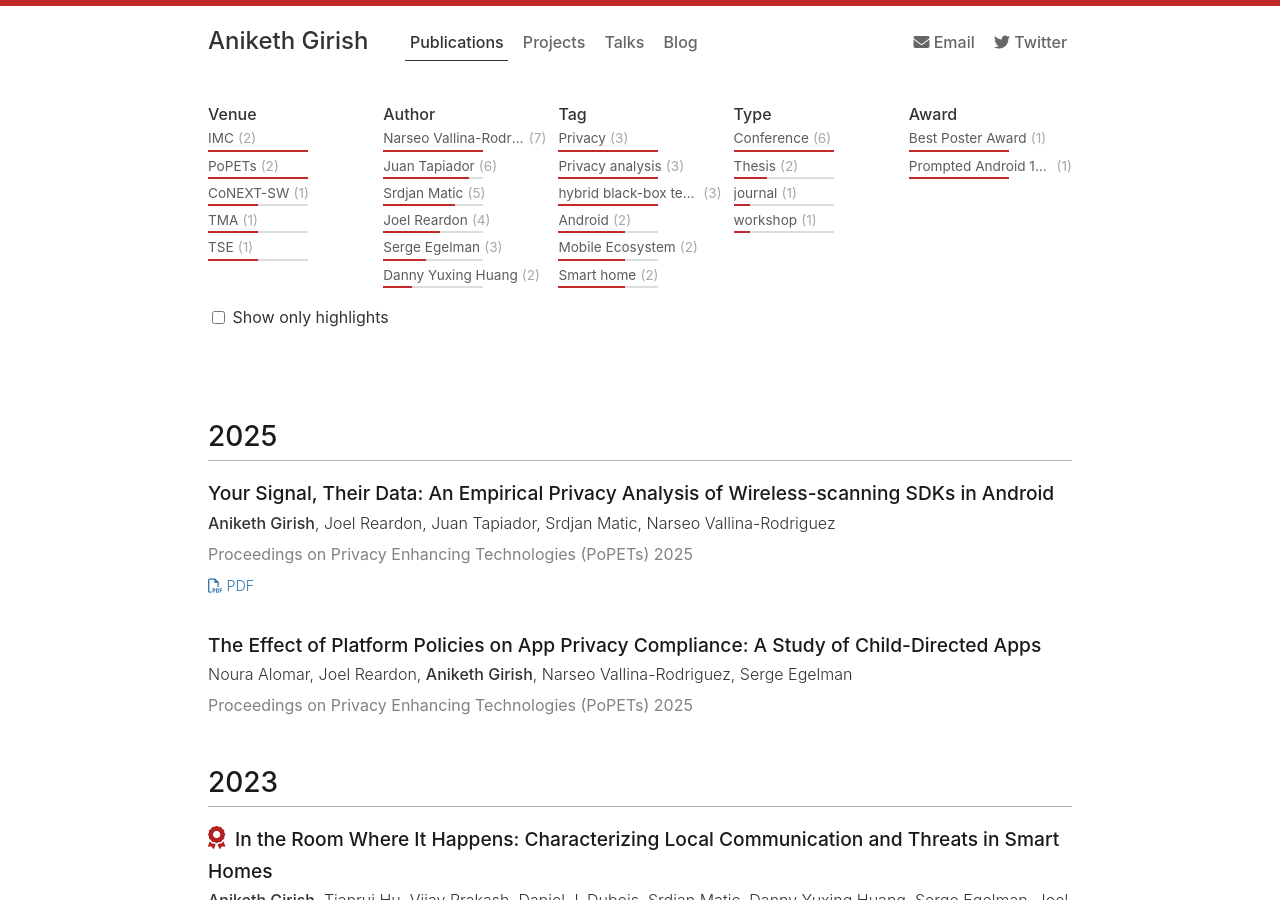
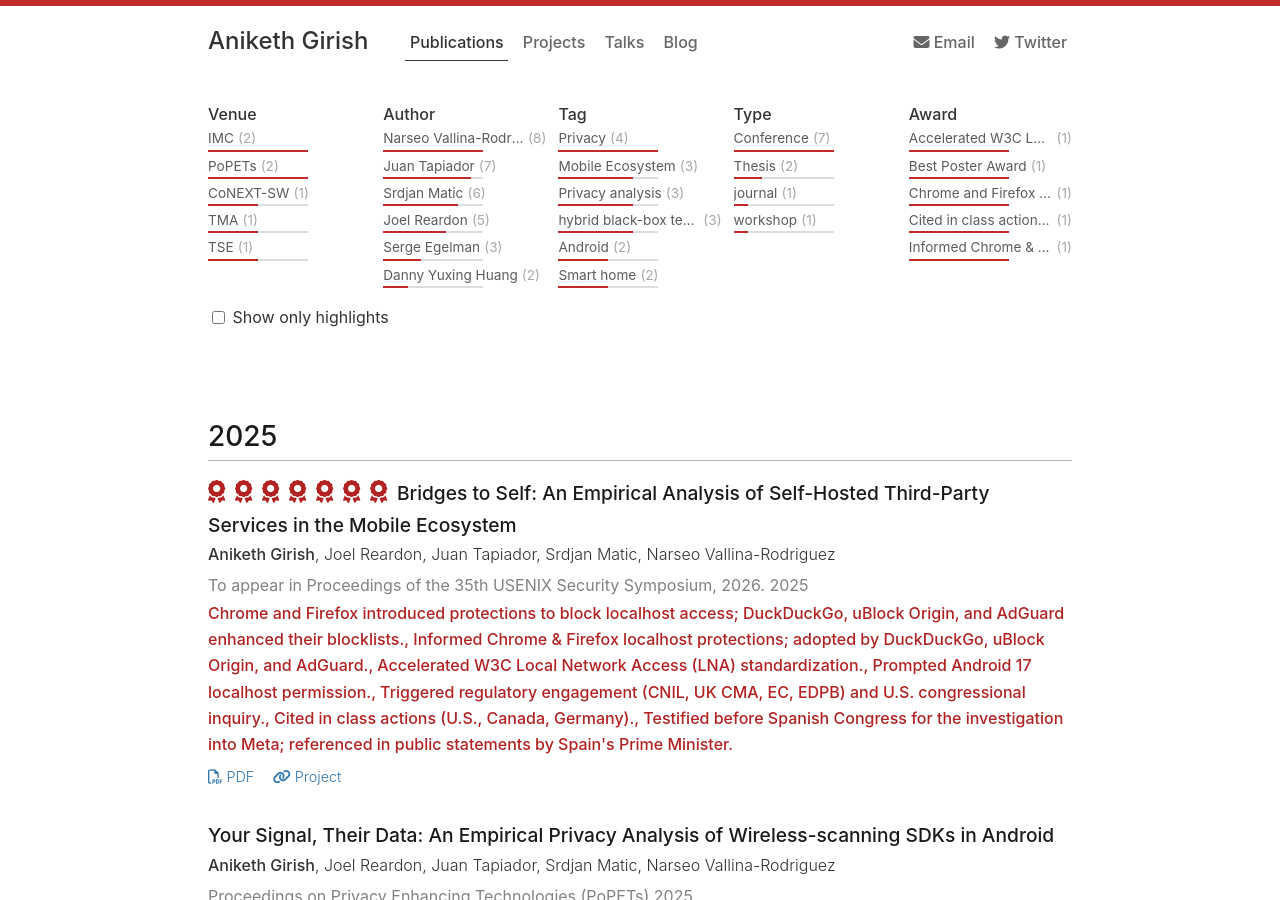
Before and after one commit to Aniketh01/aniketh01.github.io, a Jekyll site: the page built from publications.md, in a window 1280 px wide and 900 px high. Built offline with Jekyll 4.4.1, drawn with Linux system fonts in a browser that asks for light colours; nearby versions of some CDN libraries.

Commit message:
add the localhost paper

```diff
--- a/_data/publications.yml
+++ b/_data/publications.yml
@@ -1,3 +1,37 @@
+- id: bridges-to-self
+  title: "Bridges to Self: An Empirical Analysis of Self-Hosted Third-Party Services in the Mobile Ecosystem"
+  year: 2025
+  authors:
+    - Aniketh Girish
+    - Joel Reardon
+    - Juan Tapiador
+    - Srdjan Matic
+    - Narseo Vallina-Rodriguez
+  venue: To appear in Proceedings of the 35th USENIX Security Symposium, 2026.
+  venue_tags:
+    - USENIX
+  venue_url: https://www.usenix.org/conferences/usenixsecurity26
+  pdf: https://localmess.github.io/assets/bridges-to-self-localmess-usenix-security-26.pdf
+  link: https://localmess.github.io/
+  code: https://github.com/localmess/localhost-abuse
+  highlight: true
+  awards:
+    - Chrome and Firefox introduced protections to block localhost access; DuckDuckGo, uBlock Origin, and AdGuard enhanced their blocklists.
+    - Informed Chrome & Firefox localhost protections; adopted by DuckDuckGo, uBlock Origin, and AdGuard.
+    - Accelerated W3C Local Network Access (LNA) standardization.
+    - Prompted Android 17 localhost permission.
+    - Triggered regulatory engagement (CNIL, UK CMA, EC, EDPB) and U.S. congressional inquiry.
+    - Cited in class actions (U.S., Canada, Germany).
+    - Testified before Spanish Congress for the investigation into Meta; referenced in public statements by Spain's Prime Minister.
+
+  tags:
+    - Cross-Platform tracking
+    - Privacy
+    - Mobile Ecosystem
+    - Web Tracking
+  type:
+    - Conference
+
 - id: SignalSDK
   title: "Your Signal, Their Data: An Empirical Privacy Analysis of Wireless-scanning SDKs in Android"
   year: 2025
```
